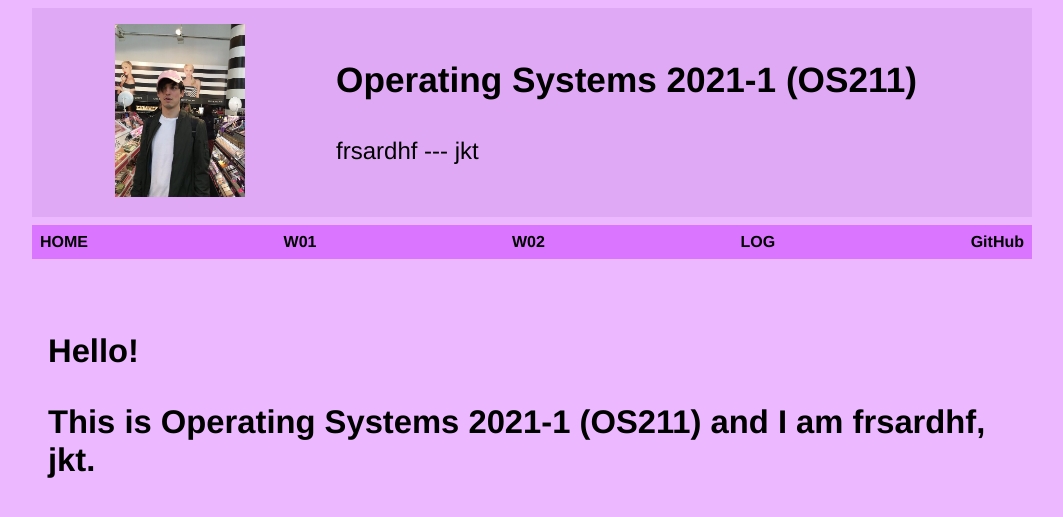
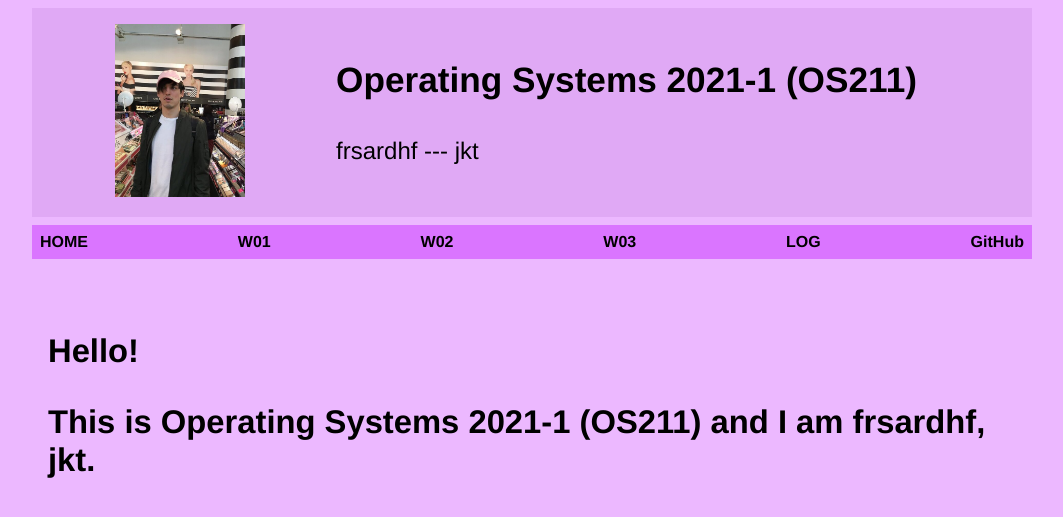
Before and after one commit to frsardhf/os211, a Jekyll site: the page built from index.md, in a window 1280 px wide. Shown: the top 517 px of the page, without its empty margins (108-1171 px from the left). Built offline with Jekyll 4.4.1, drawn with Linux system fonts in a browser that asks for light colours; our own code applies the rules of GitHub Pages for plain Markdown files.

Commit message:
OS211 frsardhf

```diff
--- a/_includes/navbar.html
+++ b/_includes/navbar.html
@@ -2,6 +2,7 @@
     <div class="menu"><a href='{{ site.baseurl }}/'>HOME</a></div>
     <div class="menu"><a href='{{ site.baseurl }}/W01/'>W01</a></div>
     <div class="menu"><a href='{{ site.baseurl }}/W02/'>W02</a></div>
+    <div class="menu"><a href='{{ site.baseurl }}/W02/'>W03</a></div>
     <div class="menu"><a href='{{ site.baseurl }}/TXT/mylog.txt'>LOG</a></div>
     <div class="menu"><a href='{{ site.urlgithub }}/'>GitHub</a></div>
 </div>
```
